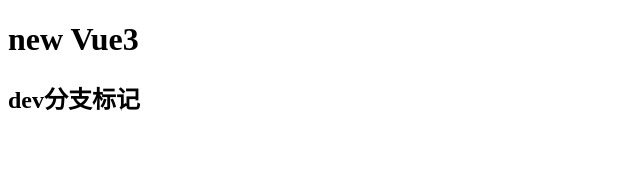
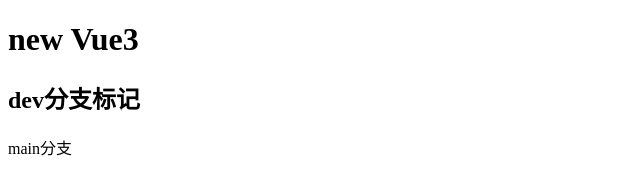
Before and after one commit to YuanChaobo/newVue3, a plain HTML site: page index.html in a window 1280 px wide. Shown: the full height of the page, 0-640 px from the left. Drawn offline with Linux system fonts and the light colour scheme.

Commit message:
回滚后的修改

```diff
--- a/index.html
+++ b/index.html
@@ -8,6 +8,7 @@
 <body>
 	<h1>new Vue3</h1>
 	<h2>dev分支标记</h2>
+	main分支
 	<script type="text/javascript">
 		console.log('132')
 	</script>
```
